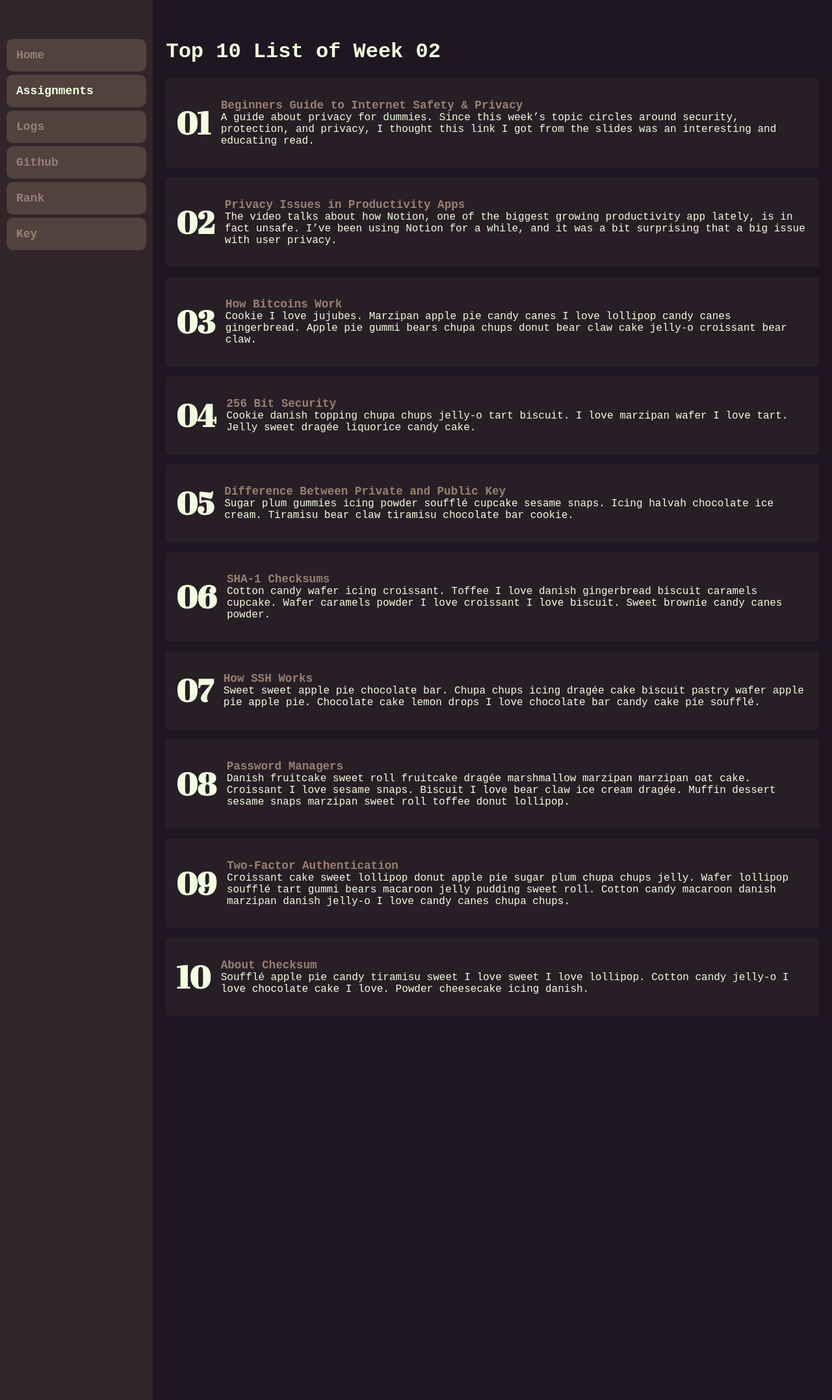
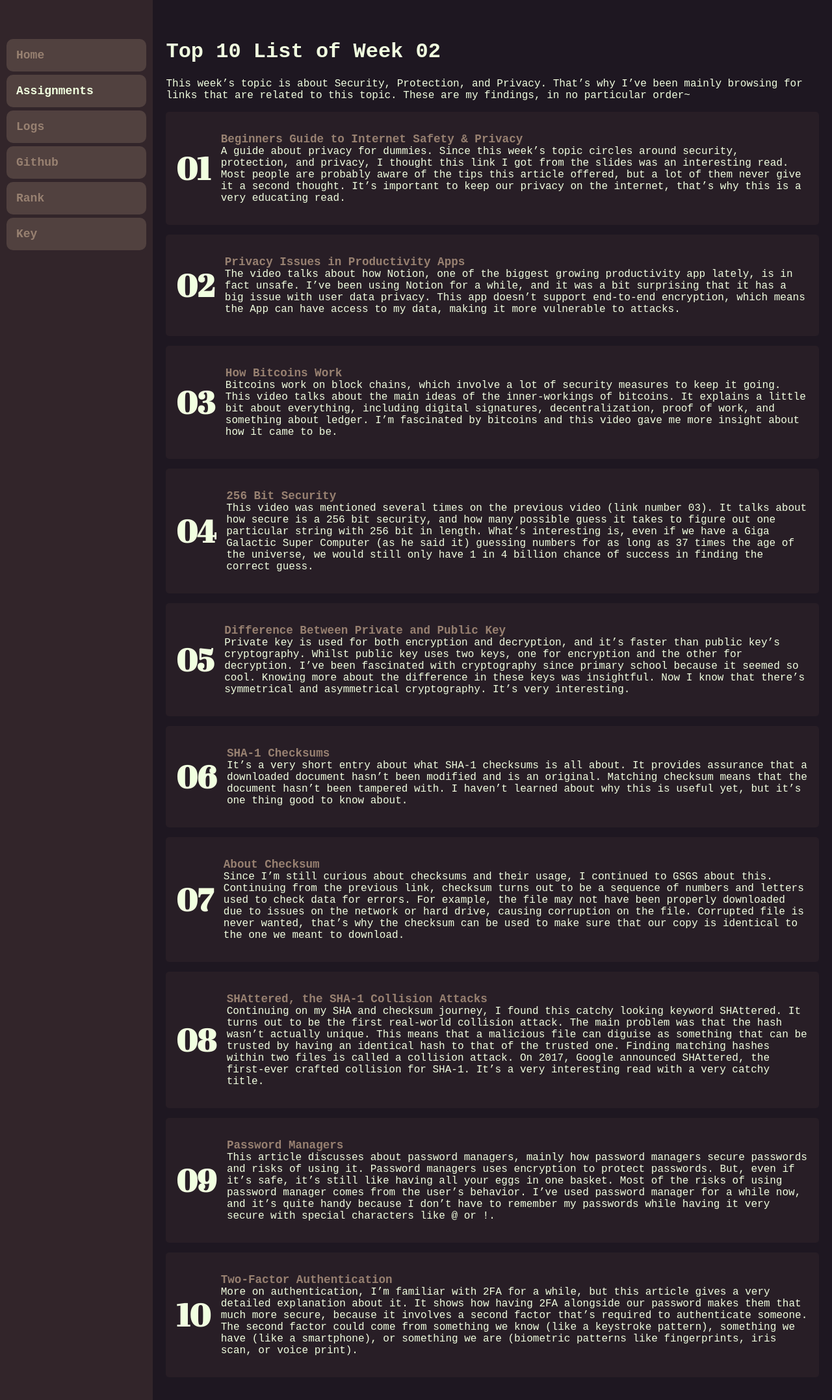
Before and after one commit to asfiowilma/os211, a Jekyll site: the page built from w02.md, in a window 1280 px wide. Shown: the whole page at 65% size. Built offline with Jekyll 4.4.1, drawn with Linux system fonts in a browser that asks for light colours.

Commit message:
OS211 asfiowilma

```diff
--- a/w02.md
+++ b/w02.md
@@ -5,42 +5,44 @@ permalink: /W02/
 ---
 # Top 10 List of Week 02
 
+This week's topic is about Security, Protection, and Privacy. That's why I've been mainly browsing for links that are related to this topic. These are my findings, in no particular order~
+
 1. [Beginners Guide to Internet Safety & Privacy](https://choosetoencrypt.com/privacy/complete-beginners-guide-to-internet-safety-privacy/)
     <br>
-    A guide about privacy for dummies. Since this week's topic circles around security, protection, and privacy, I thought this link I got from the slides was an interesting and educating read.
+    A guide about privacy for dummies. Since this week's topic circles around security, protection, and privacy, I thought this link I got from the slides was an interesting read. Most people are probably aware of the tips this article offered, but a lot of them never give it a second thought. It's important to keep our privacy on the internet, that's why this is a very educating read.
 
 2. [Privacy Issues in Productivity Apps](https://www.youtube.com/watch?v=HhWUjp5pD0g)
     <br>
-    The video talks about how Notion, one of the biggest growing productivity app lately, is in fact unsafe. I've been using Notion for a while, and it was a bit surprising that a big issue with user privacy.
+    The video talks about how Notion, one of the biggest growing productivity app lately, is in fact unsafe. I've been using Notion for a while, and it was a bit surprising that it has a big issue with user data privacy. This app doesn't support end-to-end encryption, which means the App can have access to my data, making it more vulnerable to attacks.
 
 3. [How Bitcoins Work](https://www.youtube.com/watch?v=bBC-nXj3Ng4)
     <br>
-    Cookie I love jujubes. Marzipan apple pie candy canes I love lollipop candy canes gingerbread. Apple pie gummi bears chupa chups donut bear claw cake jelly-o croissant bear claw.
+    Bitcoins work on block chains, which involve a lot of security measures to keep it going. This video talks about the main ideas of the inner-workings of bitcoins. It explains a little bit about everything, including digital signatures, decentralization, proof of work, and something about ledger. I'm fascinated by bitcoins and this video gave me more insight about how it came to be.
 
 4. [256 Bit Security](https://www.youtube.com/watch?v=S9JGmA5_unY)
     <br>
-    Cookie danish topping chupa chups jelly-o tart biscuit. I love marzipan wafer I love tart. Jelly sweet dragée liquorice candy cake.
+    This video was mentioned several times on the previous video (link number 03). It talks about how secure is a 256 bit security, and how many possible guess it takes to figure out one particular string with 256 bit in length. What's interesting is, even if we have a Giga Galactic Super Computer (as he said it) guessing numbers for as long as 37 times the age of the universe, we would still only have 1 in 4 billion chance of success in finding the correct guess.
 
 5. [Difference Between Private and Public Key](https://www.geeksforgeeks.org/difference-between-private-key-and-public-key/)
     <br>
-    Sugar plum gummies icing powder soufflé cupcake sesame snaps. Icing halvah chocolate ice cream. Tiramisu bear claw tiramisu chocolate bar cookie.
+    Private key is used for both encryption and decryption, and it's faster than public key's cryptography. Whilst public key uses two keys, one for encryption and the other for decryption. I've been fascinated with cryptography since primary school because it seemed so cool. Knowing more about the difference in these keys was insightful. Now I know that there's symmetrical and asymmetrical cryptography. It's very interesting.
 
 6. [SHA-1 Checksums](https://www.adaic.org/resources/add_content/standards/articles/SHA-1.html)
     <br>
-    Cotton candy wafer icing croissant. Toffee I love danish gingerbread biscuit caramels cupcake. Wafer caramels powder I love croissant I love biscuit. Sweet brownie candy canes powder.
+    It's a very short entry about what SHA-1 checksums is all about. It provides assurance that a downloaded document hasn't been modified and is an original. Matching checksum means that the document hasn't been tampered with. I haven't learned about why this is useful yet, but it's one thing good to know about.
 
-7. [How SSH Works](https://www.youtube.com/watch?v=ORcvSkgdA58)
+7. [About Checksum](https://www.howtogeek.com/363735/what-is-a-checksum-and-why-should-you-care/)
     <br>
-    Sweet sweet apple pie chocolate bar. Chupa chups icing dragée cake biscuit pastry wafer apple pie apple pie. Chocolate cake lemon drops I love chocolate bar candy cake pie soufflé.
+    Since I'm still curious about checksums and their usage, I continued to GSGS about this. Continuing from the previous link, checksum turns out to be a sequence of numbers and letters used to check data for errors. For example, the file may not have been properly downloaded due to issues on the network or hard drive, causing corruption on the file. Corrupted file is never wanted, that's why the checksum can be used to make sure that our copy is identical to the one we meant to download.
 
-8. [Password Managers](https://cybernews.com/best-password-managers/are-password-managers-safe/)
+8. [SHAttered, the SHA-1 Collision Attacks](https://www.howtogeek.com/238705/what-is-sha-1-and-why-will-retiring-it-kick-thousands-off-the-internet/)
     <br>
-    Danish fruitcake sweet roll fruitcake dragée marshmallow marzipan marzipan oat cake. Croissant I love sesame snaps. Biscuit I love bear claw ice cream dragée. Muffin dessert sesame snaps marzipan sweet roll toffee donut lollipop.
+    Continuing on my SHA and checksum journey, I found this catchy looking keyword SHAttered. It turns out to be the first real-world collision attack. The main problem was that the hash wasn't actually unique. This means that a malicious file can diguise as something that can be trusted by having an identical hash to that of the trusted one. Finding matching hashes within two files is called a collision attack. On 2017, Google announced SHAttered, the first-ever crafted collision for SHA-1. It's a very interesting read with a very catchy title.
 
-9. [Two-Factor Authentication](https://authy.com/what-is-2fa/)
+9. [Password Managers](https://cybernews.com/best-password-managers/are-password-managers-safe/)
     <br>
-    Croissant cake sweet lollipop donut apple pie sugar plum chupa chups jelly. Wafer lollipop soufflé tart gummi bears macaroon jelly pudding sweet roll. Cotton candy macaroon danish marzipan danish jelly-o I love candy canes chupa chups.
+    This article discusses about password managers, mainly how password managers secure passwords and risks of using it. Password managers uses encryption to protect passwords. But, even if it's safe, it's still like having all your eggs in one basket. Most of the risks of using password manager comes from the user's behavior. I've used password manager for a while now, and it's quite handy because I don't have to remember my passwords while having it very secure with special characters like @ or !.
 
-10. [About Checksum](https://www.howtogeek.com/363735/what-is-a-checksum-and-why-should-you-care/)
+10. [Two-Factor Authentication](https://authy.com/what-is-2fa/)
     <br>
-    Soufflé apple pie candy tiramisu sweet I love sweet I love lollipop. Cotton candy jelly-o I love chocolate cake I love. Powder cheesecake icing danish.
+    More on authentication, I'm familiar with 2FA for a while, but this article gives a very detailed explanation about it. It shows how having 2FA alongside our password makes them that much more secure, because it involves a second factor that's required to authenticate someone. The second factor could come from something we know (like a keystroke pattern), something we have (like a smartphone), or something we are (biometric patterns like fingerprints, iris scan, or voice print).
```
